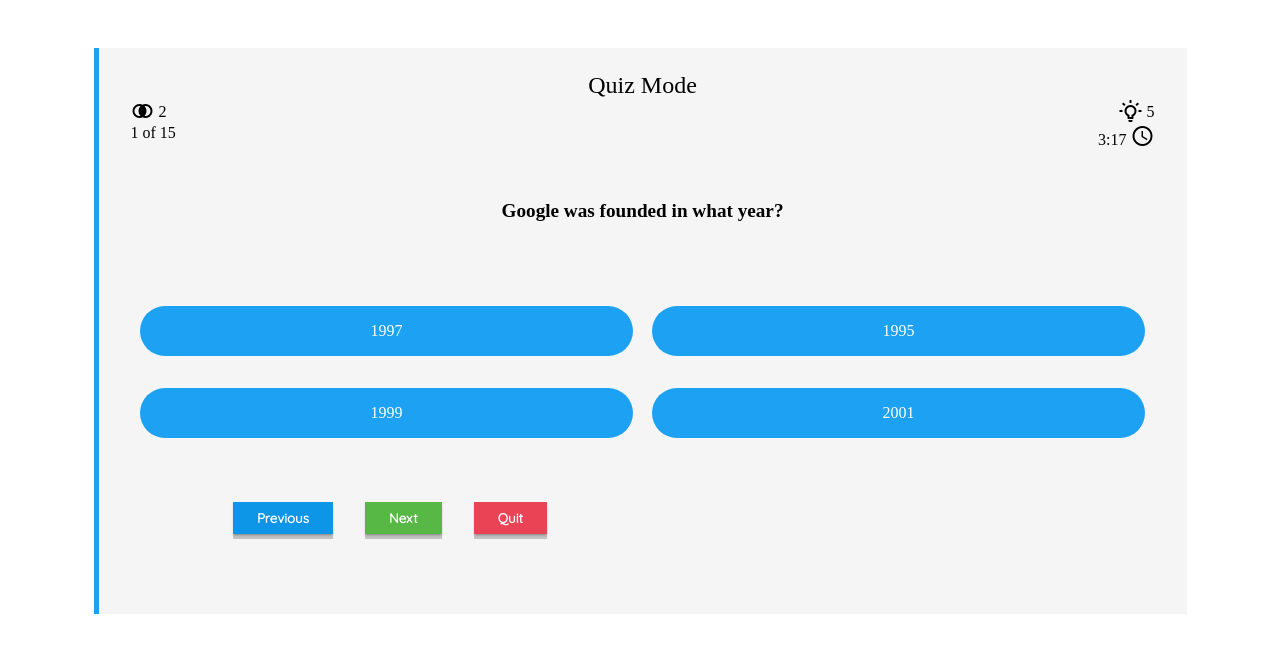
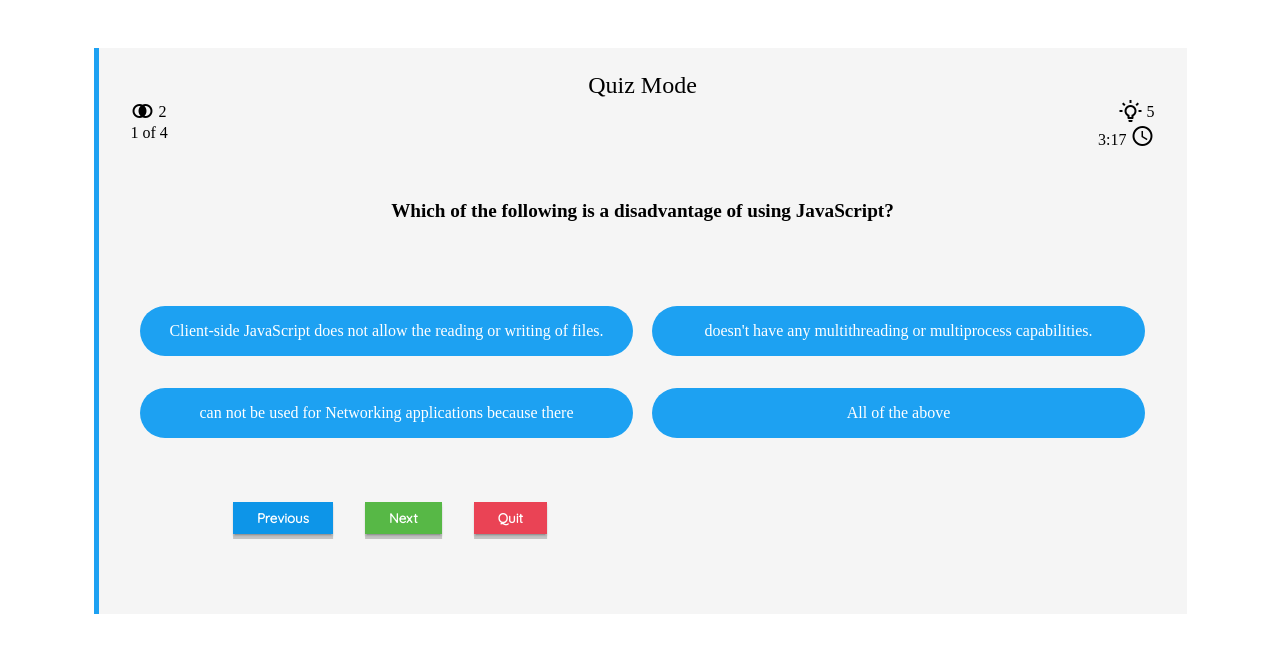
Before and after one commit to thoraf20/my-apps, a React (Create React App) app: page /play/Quiz in a window 1280 px wide. Shown: the top 652 px of the page. Built offline with nearby package versions, Linux system fonts and the light colour scheme.

Commit message:
addded more button functionalities

```diff
--- a/src/components/Home.js
+++ b/src/components/Home.js
@@ -1,7 +1,7 @@
 import React, { Fragment } from "react";
 import { Helmet } from "react-helmet";
 import { Link } from "react-router-dom";
-import Play from "./quiz/play";
+// import Play from "./quiz/play";
 
 
 const Home = () => (
--- a/src/components/quiz/play.js
+++ b/src/components/quiz/play.js
@@ -1,19 +1,141 @@
 import React, { Component, Fragment } from "react";
 import Helmet from "react-helmet";
+import questions from "../../questions.json";
+import isEmpty from "../../utils/is-empty"
+import M from "materialize-css";
 
 class Play extends Component {
-    // constructor(props) {
-    //     super(props);
+    constructor(props) {
+        super(props)
+            console.log(questions)
 
-    // }
+        this.state = {
+            questions,
+            currentQuestion: {},
+            nextQuestion: {},
+            previousQuestion: {},
+            answer: '',
+            numberOfQuestion: 0,
+            numberOfAnsweredQuestions: 0,
+            currentQuestionIndex: 0,
+            score: 0,
+            correctAnswers: 0,
+            wrongAnswers: 0,
+            hints: 5,
+            fiftyfifty: 2,
+            usedFiftyFifty: false,
+            time: {}
 
-    increaseCount = () => {
-        this.setState({
-            counter: 5
+        }
+
+    }
+
+    //call this component when the page load
+    componentDidMount() {
+        const { questions, currentQuestion, previousQuestion, nextQuestion } = this.state;
+        this.displayQuestions(questions, currentQuestion, previousQuestion, nextQuestion);
+    }
+
+    displayQuestions = (questions = this.state.questions, currentQuestion, nextQuestion, previousQuestion) => {
+
+        let { currentQuestionIndex } = this.state;
+        if (!isEmpty(this.state.questions)) {
+            questions = this.state.questions;
+            currentQuestion = questions[currentQuestionIndex];
+            nextQuestion = questions[currentQuestionIndex + 1];
+            previousQuestion = questions[currentQuestionIndex - 1];
+            const answer = currentQuestion.answer;
+            this.setState({
+                currentQuestion,
+                nextQuestion,
+                previousQuestion,
+                answer
+            })
+        }
+    };
+
+    handleOptionClick = (e) => {
+        if (e.target.innerHTML.toLowerCase() === this.state.answer.toLowerCase()) {
+            this.correctAnswer();
+        } else {
+            this.wrongAnswer();
+       }
+    }
+
+    handleNextbuttonClick = () => {
+        if (this.state.nextQuestion !== undefined) {
+            this.setState(prevState => ({
+                currentQuestionIndex: prevState.currentQuestionIndex + 1
+            }), this.displayQuestions(this.state.state, this.state.currentQuestion, this.state.nextQuestion, this.state.previousQuestion));
+        }
+    }
+
+      handlePreviousbuttonClick = () => {
+        if (this.state.previousQuestion !== undefined) {
+            this.setState(prevState => ({
+                currentQuestionIndex: prevState.currentQuestionIndex - 1
+            }), this.displayQuestions(this.state.state, this.state.currentQuestion, this.state.nextQuestion, this.state.previousQuestion));
+        }
+      }
+
+    handleQuitButtonClick = () => {
+        if (window.confirm("Are you sure you want to quit?")) {
+            this.props.history.push("/");
+        }
+    }
+
+    handleButtonClick = (e) => {
+        switch (e.target.id) {
+            case "next-button": this.handleNextbuttonClick();
+                break;
+
+            case "previous-button": this.handlePreviousbuttonClick();
+                break;
+
+            case "quit-button": this.handleQuitButtonClick();
+                break;
+
+            default:
+                break;
+        }
+    }
+
+    correctAnswer = () => {
+        M.toast({
+            html: "Correct-Answer!",
+            classes: "toast-valid",
+            displayLength : 1500
+        })
+        this.setState(prevState => ({
+            score: prevState.score + 1,
+            correctAnswers: prevState.correctAnswer + 1,
+            currentQuestionIndex: prevState.currentQuestionIndex + 1,
+            numberOfAnsweredQuestions: prevState.numberOfAnsweredQuestions + 1
+        }), () => {
+            this.displayQuestions(this.state.questions, this.state.currentQuestion, this.state.nextQuestion, this.state.previousQuestion)
+        } );
+    }
+
+    wrongAnswer = () => {
+        navigator.vibrate(1000);
+        M.toast({
+            html: "Wrong-Answer!",
+            classes: "toast-invalid",
+            displayLength : 1500
+        })
+        this.setState(prevState => ({
+            wrongAnswers: prevState.wrongAnswer + 1,
+            currentQuestionIndex: prevState.currentQuestionIndex + 1,
+            numberOfAnsweredQuestions: prevState.numberOfAnsweredQuestions + 1
+        }), () => {
+            this.displayQuestions(this.state.questions, this.state.currentQuestion, this.state.nextQuestion, this.state.previousQuestion)
+
         });
     }
 
     render() {
+        const { currentQuestion } = this.state;
+
         return (
             <Fragment>
                 <Helmet><title>Quiz Page</title></Helmet>
@@ -21,47 +143,43 @@
                     <h2 className="">Quiz Mode</h2>
                     <div className="lifeline-container">
                         <p>
-                            < span className = "mdi mdi-set-center mdi-24px lifline-icon" > </span><span className="lifeline">2</span >
+                            < span className = "mdi mdi-set-center mdi-24px lifline-icon" > </span><span className="lifeline">2</span>
                         </p>
                         <p>
-                            < span className = "mdi mdi-lightbulb-on-outline mdi-24px" > </span>< span className = "lifeline" > 5 </span >
-
+                            < span className = "mdi mdi-lightbulb-on-outline mdi-24px" > </span>< span className = "lifeline" > 5 </span>
                         </p>
                     </div>
 
                     <div className="timer-container">
                         <p>
-                            <span className="left" style={{ float: 'left' }}>1 of 15 </span></p>
+                            <span className="left" style={{ float: 'left' }}> {this.state.currentQuestionIndex + 1} of {this.state.questions.length} </span></p>
                         <p>
                             < span className="right"> 3:17 < span className="mdi mdi-clock-outline mdi-24px" > </span ></span >
                         </p>
-
                     </div>
 
-                    <h3>Google was founded in what year?</h3>
+                    <h3>{currentQuestion.question}</h3>
 
                     <div className="options-container">
-                        <p className="options">1997</p>
-                        <p className="options" > 1999  </p>
+                        <p onClick={this.handleOptionClick} className="options">{currentQuestion.optionA}</p>
+                        <p onClick={this.handleOptionClick} className="options">{currentQuestion.optionB}</p>
                     </div>
 
                     <div className="options-container">
-                        <p className = "options" > 1995 </p>
-                        <p className = "options" > 2001 </p>
+                        <p onClick={this.handleOptionClick} className="options">{currentQuestion.optionC}</p>
+                        <p onClick={this.handleOptionClick} className="options">{currentQuestion.optionD}</p>
                     </div>
 
                     <div className="button-container">
-                        <button>Previous</button>
-                        <button >Next </button>
-                        < button >Quit </button>
+                        <button id="previous-button" onClick={this.handleButtonClick}>Previous</button>
+                        <button id="next-button" onClick={this.handleButtonClick}>Next </button>
+                        < button id="quit-button" onClick={this.handleButtonClick}>Quit </button>
                     </div>
                 </div>
             </Fragment>
-
 
         )
     }
 }
 
-
 export default Play;
--- a/src/components/quiz/quizInstruction.js
+++ b/src/components/quiz/quizInstruction.js
@@ -1,4 +1,4 @@
-import React, { Component, Fragment } from "react";
+import React, { Fragment } from "react";
 import { Link } from "react-router-dom";
 import { Helmet } from "react-helmet";
 
@@ -28,12 +28,10 @@
             <div className="links">
                 <span className="left"><Link to="/">No take me back.</Link></span>
                 <span className="right">< Link to="/play/quiz " > Ok, lets do this. </Link></span >
-
             </div>
         </div>
     </Fragment>
 
-
 )
 
 export default QuizInstructions;
--- /dev/null
+++ b/src/questions.json
@@ -0,0 +1,40 @@
+
+
+ [
+    {
+    "question": "Which of the following is a disadvantage of using JavaScript?",
+    "optionA": "Client-side JavaScript does not allow the reading or writing of files.",
+    "optionB": "can not be used for Networking applications because there ",
+    "optionC": "doesn't have any multithreading or multiprocess capabilities.",
+    "optionD": "All of the above",
+    "answer": "All of the above"
+    },
+
+    {
+        "question": "Which built-in method combines the text of two strings and returns a new string?",
+        "optionA": "append()",
+        "optionB": "concat()",
+        "optionC":"attach()",
+        "optionD":"None of the above",
+        "answer": "concat()"
+
+    },
+    {
+        "question": "Which built-in method returns the calling string value converted to upper case?",
+        "optionA": "toUpperCase()",
+        "optionB":"toUpper()",
+        "optionC":"changeCase()",
+        "optionD":"None of the above",
+        "answer": "toUpperCase()"
+    },
+    {
+        "question": "Which of the following function of String object combines the text of two strings and returns a new string?",
+        "optionA": "add()",
+        "optionB":"merge()",
+        "optionC":"concat()",
+        "optionD":" append()",
+        "answer": "concat()"
+
+    }
+
+]
--- a/src/styles/base/_base.scss
+++ b/src/styles/base/_base.scss
@@ -6,3 +6,29 @@
 body {
     font-family: q$quicksand;
 }
+
+.toast-invalid {
+    background-color: $error-text !important;
+    border-radius: 5px !important;
+    color: whitesmoke !important;
+    width : 120px;
+    height: 40px;
+    padding-top:10px;
+    padding-left: 10px;
+    margin:100px;
+    margin-top: 10px;
+
+}
+
+.toast-valid {
+    background-color: $success-text !important;
+    border-radius: 5px !important;
+    color: whitesmoke !important;
+    width : 120px;
+    height: 40px;
+    padding-top:10px;
+    padding-left: 10px;
+    margin:100px;
+    margin-top: 10px;
+
+}
--- a/src/styles/base/settings.scss
+++ b/src/styles/base/settings.scss
@@ -4,7 +4,9 @@
 //colors
 $orange : #ffa500;
 $green: #57b846;
+$success-text:#4caf50;
 $red: #ea4355;
+$error-text: #f44336;
 $blue:#1da1f2;
 $white: #ffff;
 
--- /dev/null
+++ b/src/utils/is-empty.js
@@ -0,0 +1,6 @@
+const isEmpty = (value) =>
+    value === undefined || value === null ||
+    (typeof value === "object" && value.keys(value).length === 0) ||
+    (typeof value === "string" && value.trim().length === 0)
+
+export default isEmpty;
```
